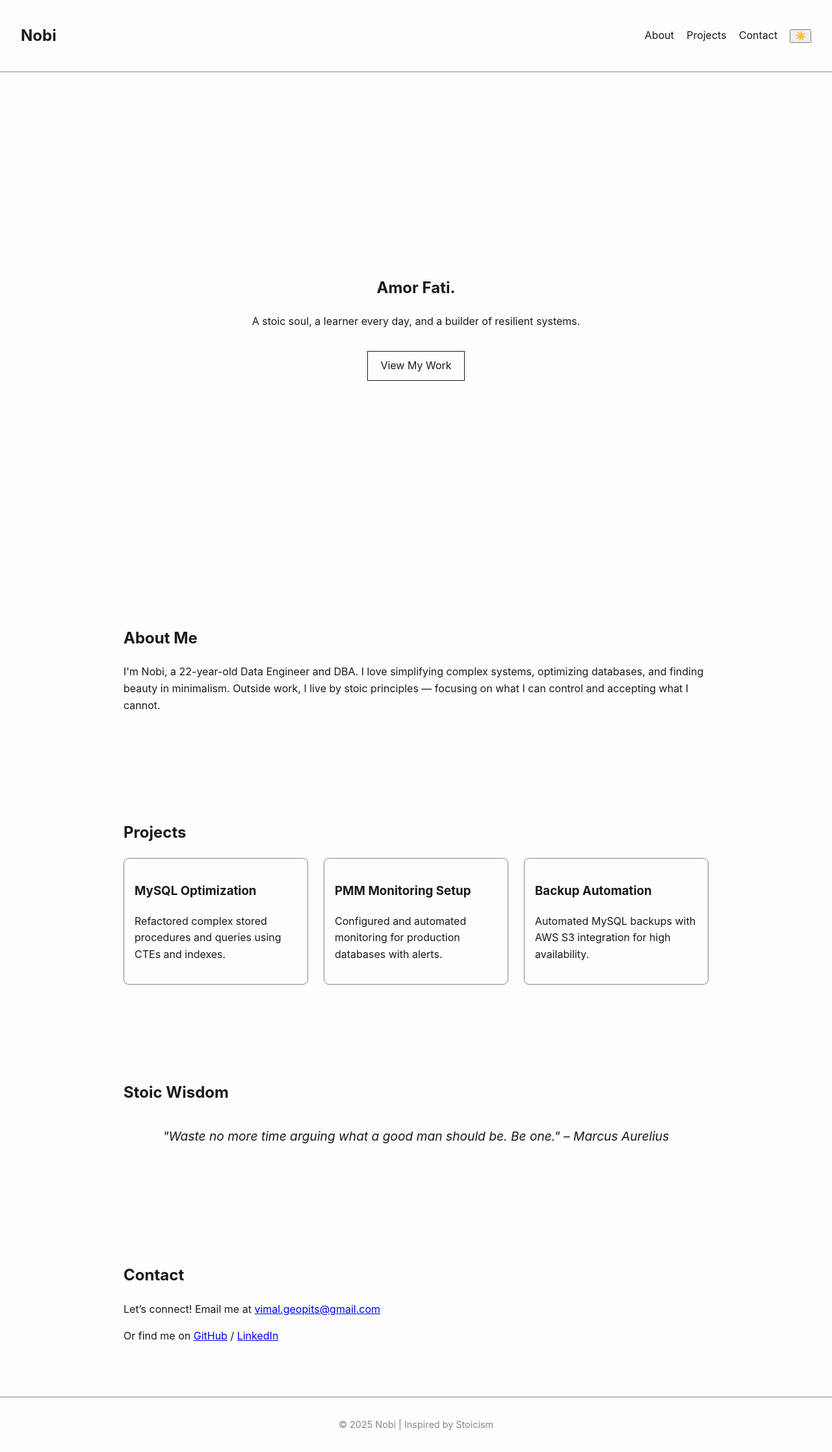
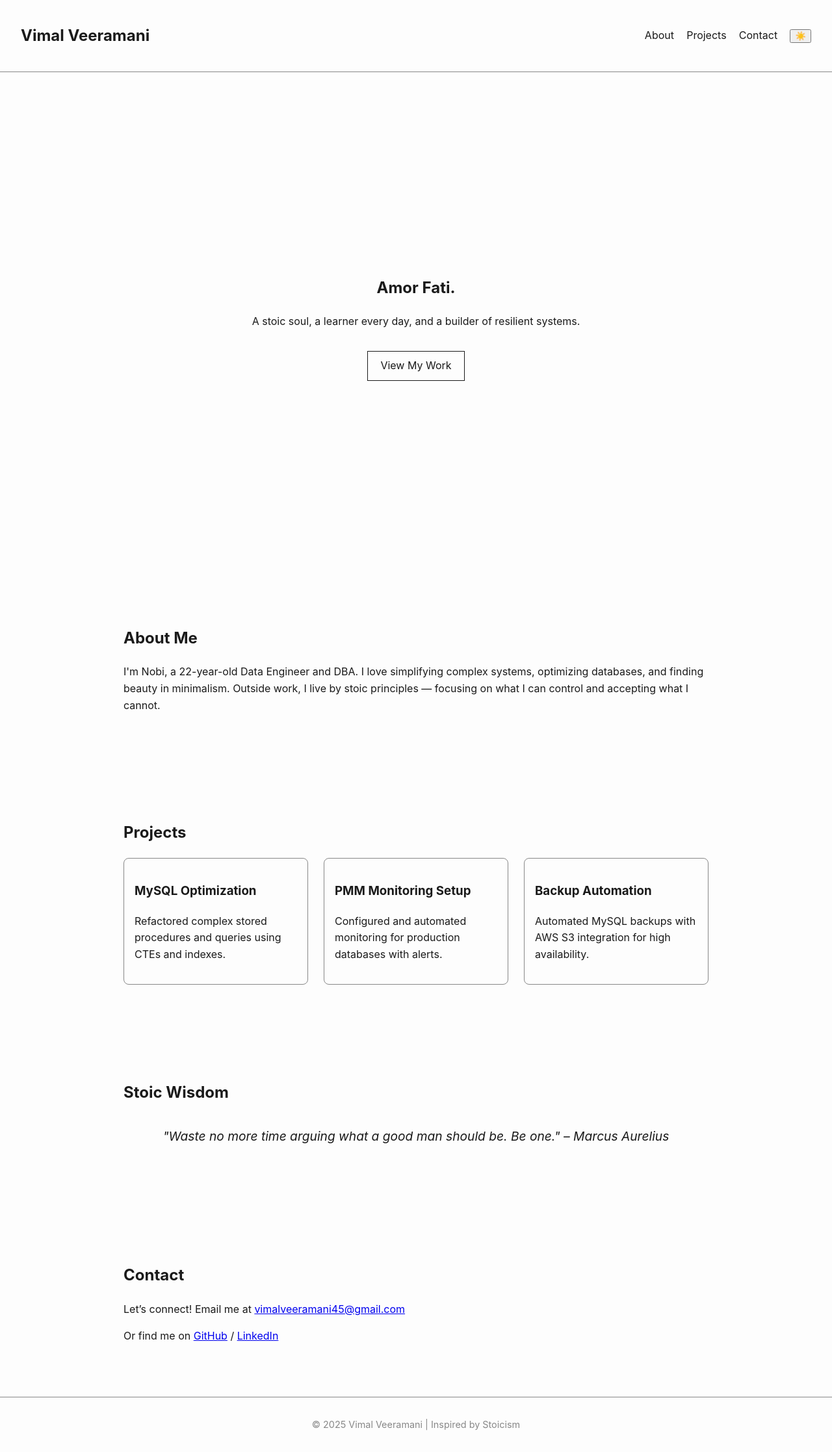
Before and after one commit to vimalveeramani/dba-portfolio, a plain HTML site: page index.html in a window 1280 px wide. Shown: the whole page at 65% size. Drawn offline with Linux system fonts and the light colour scheme.

Commit message:
Update index.html
V 1.1.2

```diff
--- a/index.html
+++ b/index.html
@@ -3,14 +3,14 @@
 <head>
   <meta charset="UTF-8">
   <meta name="viewport" content="width=device-width, initial-scale=1.0">
-  <title>Nobi | Portfolio</title>
+  <title>Vimal Veeramani | Portfolio</title>
   <link rel="stylesheet" href="style.css">
   <script defer src="script.js"></script>
 </head>
 <body>
   <header>
     <nav>
-      <h1 class="logo">Nobi</h1>
+      <h1 class="logo">Vimal Veeramani</h1>
       <ul class="nav-links">
         <li><a href="#about">About</a></li>
         <li><a href="#projects">Projects</a></li>
@@ -62,12 +62,12 @@
 
   <section id="contact">
     <h2>Contact</h2>
-    <p>Let’s connect! Email me at <a href="mailto:vimal.geopits@gmail.com">vimal.geopits@gmail.com</a></p>
-    <p>Or find me on <a href="https://github.com/nobi">GitHub</a> / <a href="https://linkedin.com/in/nobi">LinkedIn</a></p>
+    <p>Let’s connect! Email me at <a href="mailto:vimalveeramani45@gmail.com">vimalveeramani45@gmail.com</a></p>
+    <p>Or find me on <a href="https://github.com/vimalveeramani">GitHub</a> / <a href="https://linkedin.com/in/vimalveeramani">LinkedIn</a></p>
   </section>
 
   <footer>
-    <p>© 2025 Nobi | Inspired by Stoicism</p>
+    <p>© 2025 Vimal Veeramani | Inspired by Stoicism</p>
   </footer>
 </body>
 </html>
```
